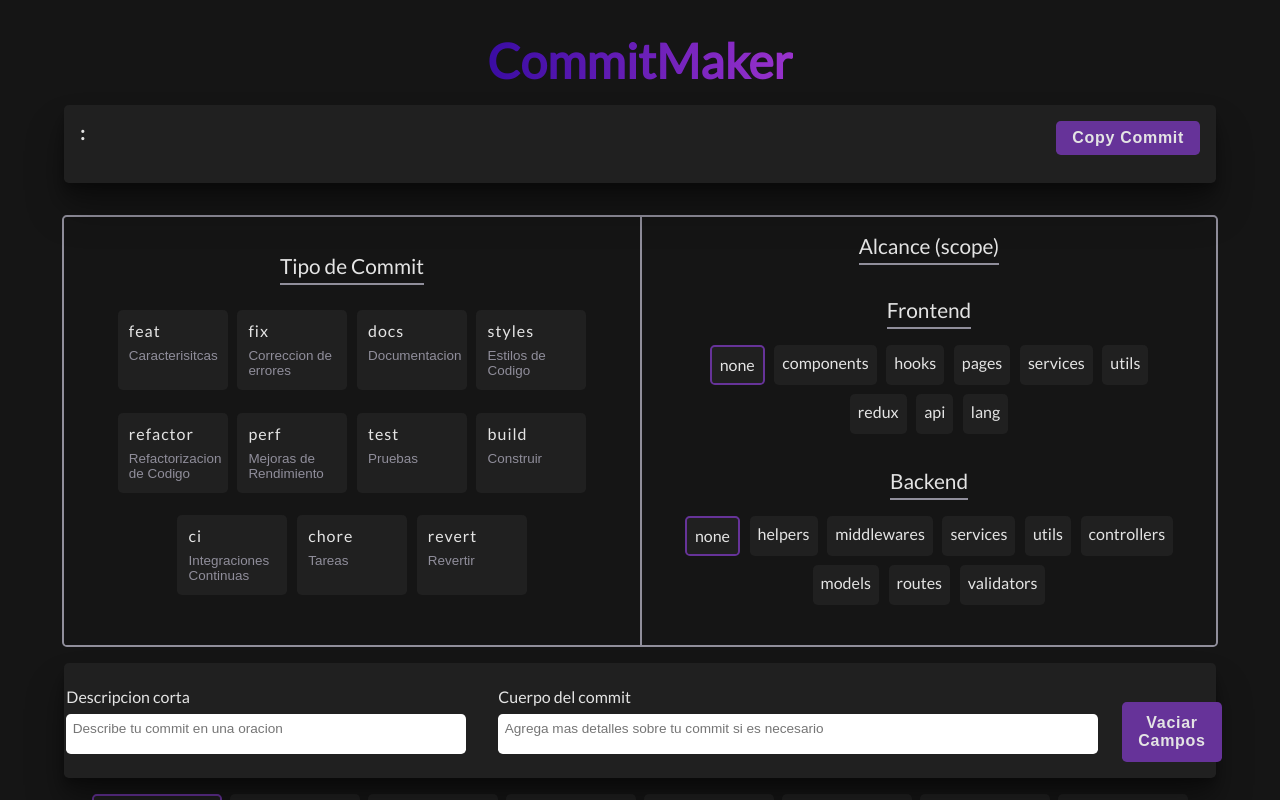
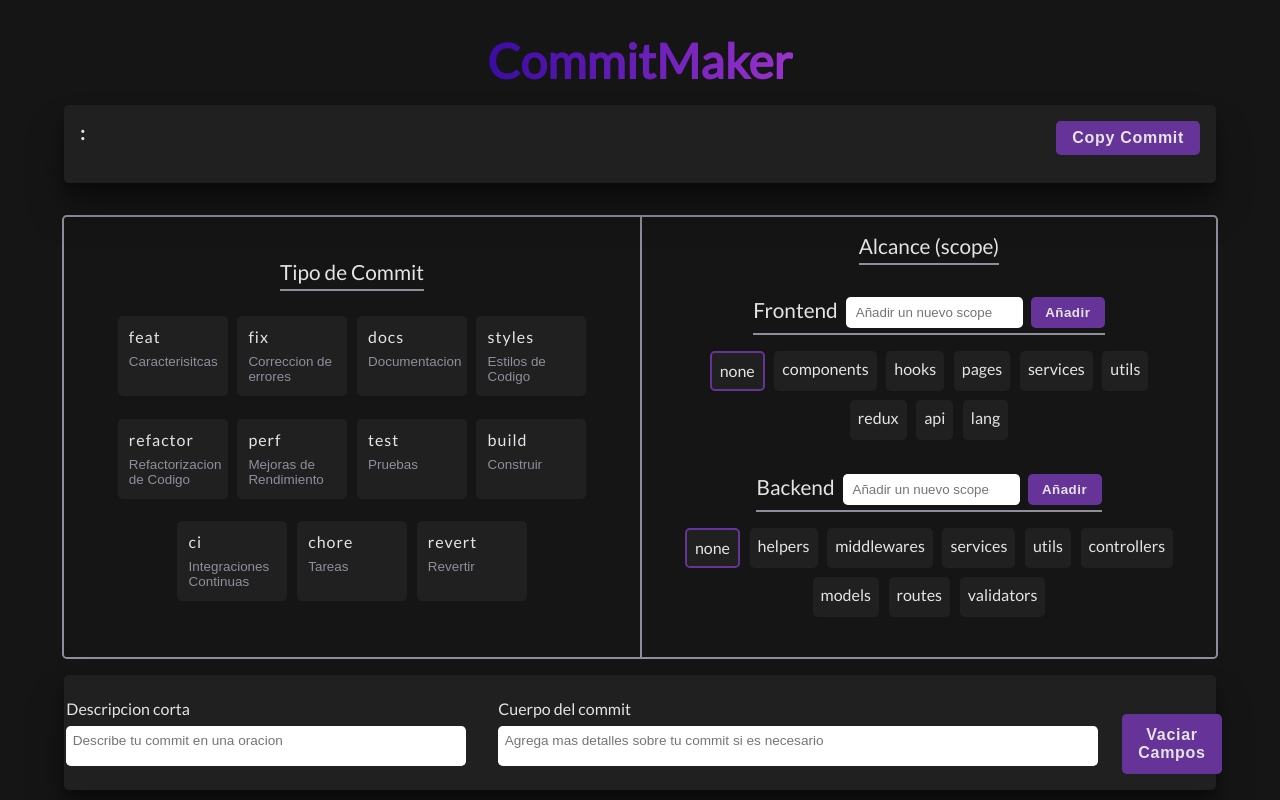
Before and after one commit to JosueEC/CommitsMaker, a React (Vite) app: page / in a window 1280 px wide. Shown: the top 800 px of the page. Built offline with nearby package versions, Linux system fonts and the light colour scheme.

Commit message:
feat(components): 🔨 Addition of the events onChange, onClick and onKeyDown to the SectionScope component.

```diff
--- a/src/components/SectionScope/SectionScope.css
+++ b/src/components/SectionScope/SectionScope.css
@@ -16,3 +16,28 @@
   display: flex;
   align-items: start;
 }
+
+.head {
+  display: flex;
+  gap: 0.5rem;
+}
+
+.sectionScope .head input {
+  text-indent: 10px;
+  border-radius: 0.3rem;
+}
+
+.sectionScope .head button {
+  padding: 0.5rem 0.9rem;
+  border-radius: 0.3rem;
+  background-color: rebeccapurple;
+  color: var(--text);
+  font-weight: bold;
+  letter-spacing: 0.5px;
+  transition: 0.3s;
+  cursor: pointer;
+}
+
+.sectionScope .head button:hover {
+  background-color: var(--label);
+}
--- a/src/components/SectionScope/SectionScope.jsx
+++ b/src/components/SectionScope/SectionScope.jsx
@@ -1,12 +1,38 @@
 /* eslint-disable react/prop-types */
 import './SectionScope.css'
+import { useState } from 'react'
 import OptionScope from '../OptionScope/OptionScope'
 
 export default function SectionScope ({ textHead, scopes }) {
+  const [newScope, setNewScope] = useState('')
+
+  function handleChange (event) {
+    const text = event.target.value
+    setNewScope(text)
+  }
+
+  function handleAddScope (event) {
+    scopes.push(newScope)
+  }
+
+  function handleEnterPressed (event) {
+    const key = event.target.key
+    if (key === 'Enter') {
+      handleAddScope()
+    }
+  }
+
   return (
     <div className='sectionScope'>
       <div className='head'>
         <p>{textHead}</p>
+        <input
+          type='text'
+          placeholder='Añadir un nuevo scope'
+          onChange={handleChange}
+          onKeyDown={handleEnterPressed}
+        />
+        <button onClick={handleAddScope}>Añadir</button>
       </div>
       <div className='content'>
         {
```
